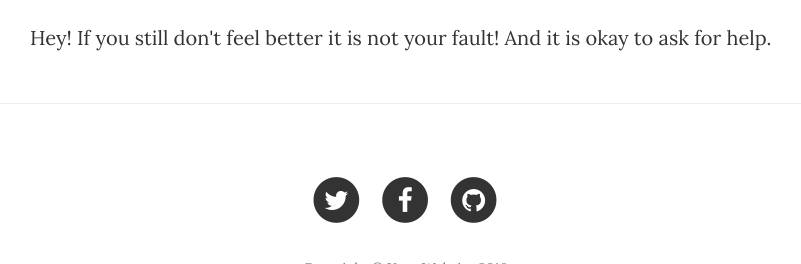
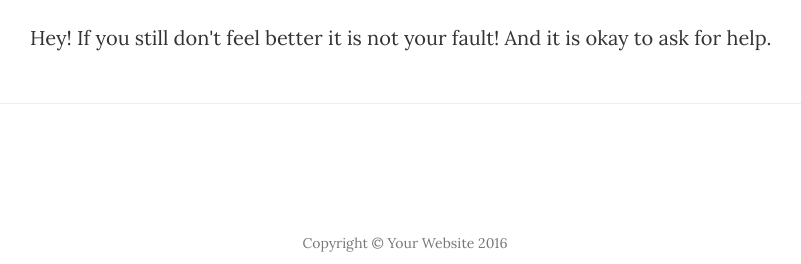
Before and after one commit to Mardea-s/finalproject, a Django app: page /feeling_down in a window 1280 px wide. Shown: the part 6236-6500 px from the top of the page, without its empty margins (235-1036 px from the left). Run offline with Django 3.2, Linux system fonts and the light colour scheme; some libraries are stand-ins or nearby versions.

Commit message:
feeling down buttons

```diff
--- a/forum/templates/forum/feeling_down.html
+++ b/forum/templates/forum/feeling_down.html
@@ -211,28 +211,7 @@ details.</p>
                 <div class="col-lg-8 col-lg-offset-2 col-md-10 col-md-offset-1">
                     <ul class="list-inline text-center">
                         <li>
-                            <a href="#">
-                                <span class="fa-stack fa-lg">
-                                    <i class="fa fa-circle fa-stack-2x"></i>
-                                    <i class="fa fa-twitter fa-stack-1x fa-inverse"></i>
-                                </span>
-                            </a>
-                        </li>
-                        <li>
-                            <a href="#">
-                                <span class="fa-stack fa-lg">
-                                    <i class="fa fa-circle fa-stack-2x"></i>
-                                    <i class="fa fa-facebook fa-stack-1x fa-inverse"></i>
-                                </span>
-                            </a>
-                        </li>
-                        <li>
-                            <a href="#">
-                                <span class="fa-stack fa-lg">
-                                    <i class="fa fa-circle fa-stack-2x"></i>
-                                    <i class="fa fa-github fa-stack-1x fa-inverse"></i>
-                                </span>
-                            </a>
+
                         </li>
                     </ul>
                     <p class="copyright text-muted">Copyright &copy; Your Website 2016</p>
```
